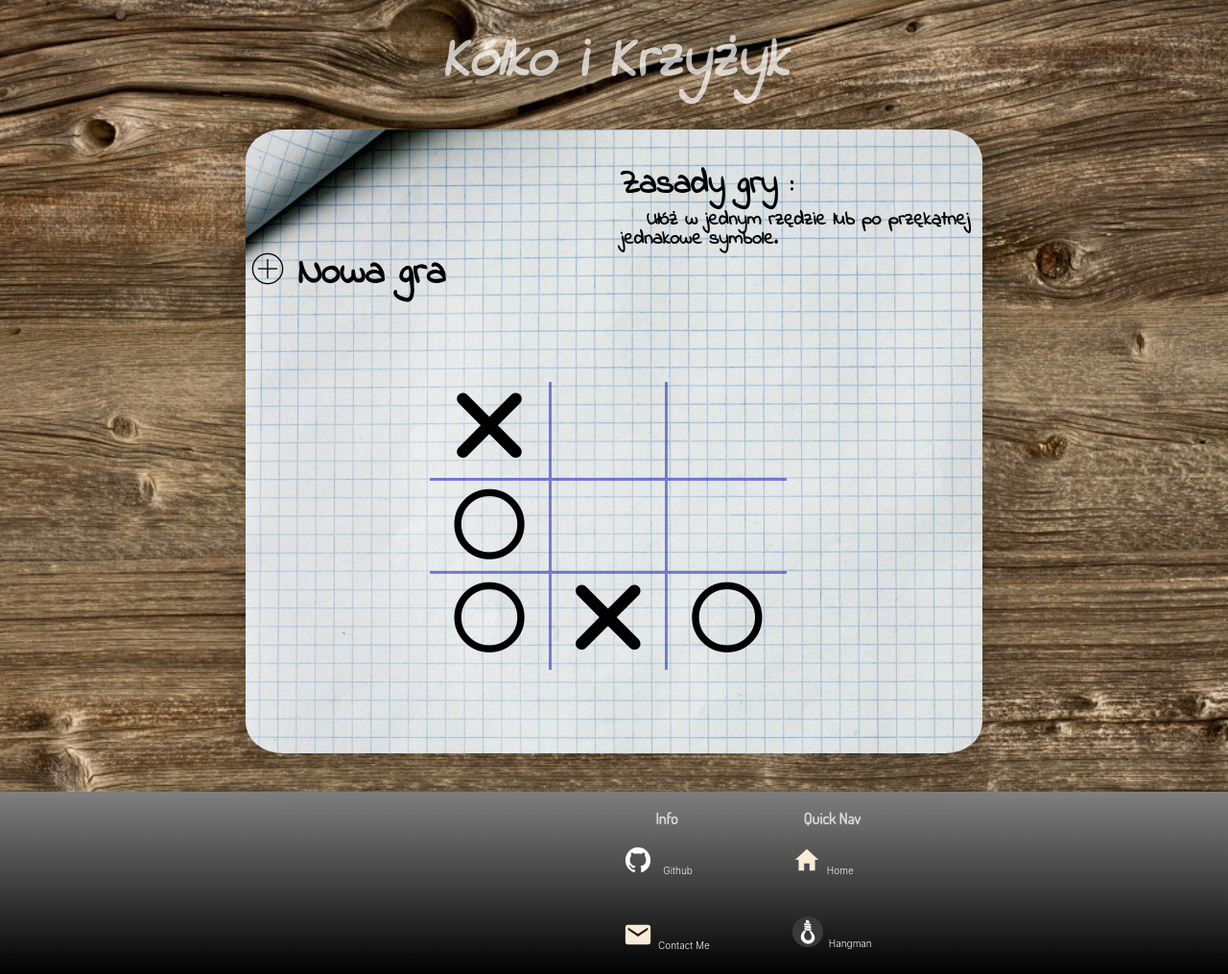
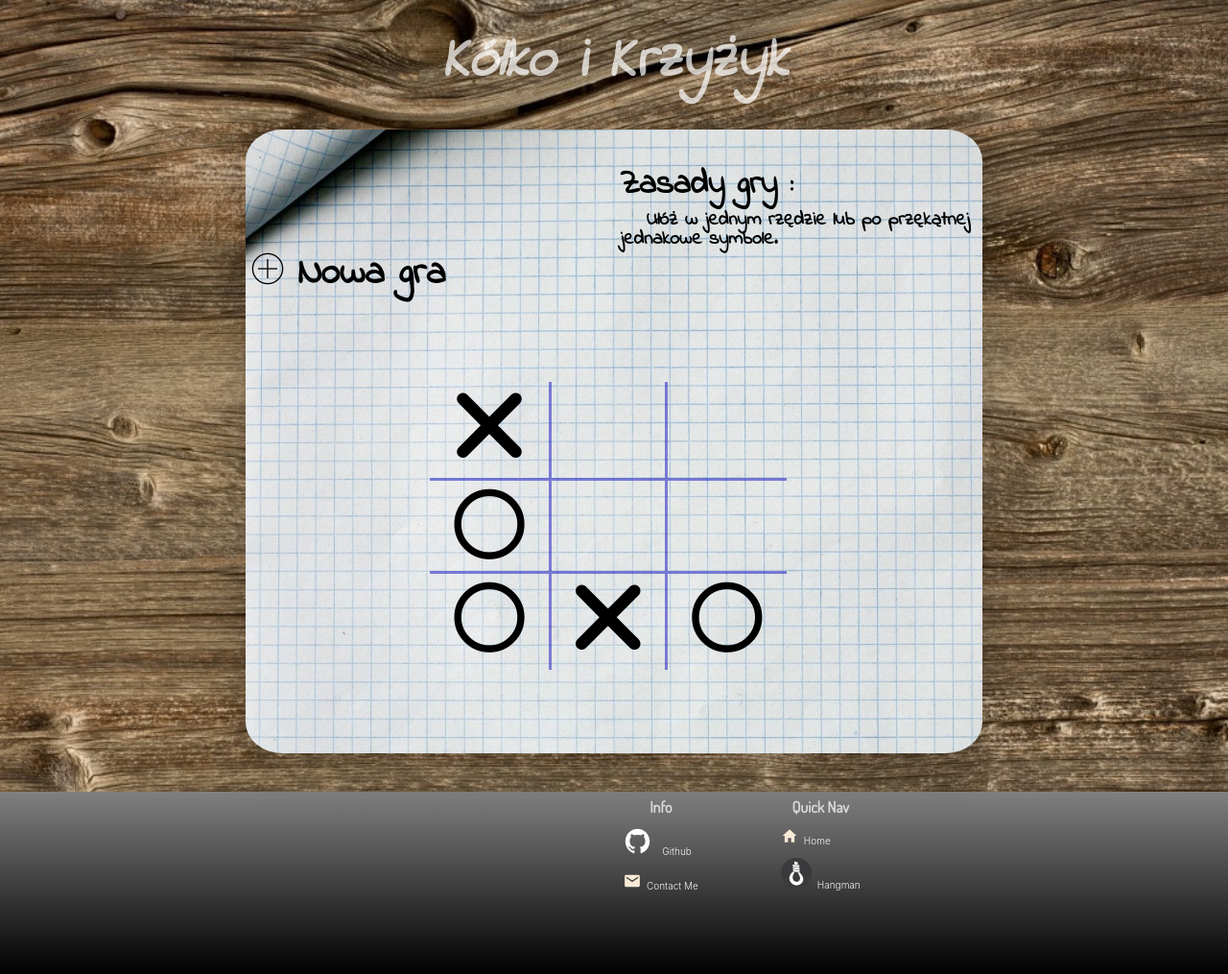
Before and after one commit to piwanicki/TicTacToeGame, a website: page index.html in a window 1280 px wide. Shown: the whole page at 96% size. Drawn offline with nearby package versions, Linux system fonts and the light colour scheme; some packages are replaced by stand-ins of ours; a script that the page names is missing.

Commit message:
fixes footer styling

```diff
--- a/index.html
+++ b/index.html
@@ -116,12 +116,12 @@
                 <ul>
                     <li class='GitIcon'>
                         <a href="https://github.com/piwanicki/" target="_blank" rel="noopener noreferrer">
-                            <ion-icon name="logo-github"></ion-icon>
+                            <ion-icon name="logo-github" style="font-size: 29px;"></ion-icon>
                             <p>Github</p>
                         </a>
                     </li>
                     <li class='ContactIcon'>
-                        <ion-icon name="mail"></ion-icon>
+                        <ion-icon name="mail" style="font-size: 18px;"></ion-icon>
                         <p>Contact Me</p>
                     </li>
                 </ul>
@@ -131,7 +131,7 @@
                 <ul>
                     <li>
                         <a href="http://paweliwanickiportfolio.dx.am/pl" target="_blank" rel="noopener noreferrer">
-                            <ion-icon name="home"></ion-icon>
+                            <ion-icon name="home" style='font-size: 18px;'></ion-icon>
                             <p>Home</p>
                         </a>
                     </li>
--- a/style.css
+++ b/style.css
@@ -237,20 +237,19 @@ header h1 {
 }
 
 .Footer li {
-  padding: 20px 0;
+  padding: 5px 0;
   white-space: nowrap;
   width: auto;
 }
 
 .InfoSection {
-  margin-top: 20px;
+  /* margin-top: 20px; */
   margin-left: 75%;
   height: 150px;
 }
 
 .QuickNav {
   margin-left: 60px;
-  margin-top: 20px;
   height: 150px;
 }
 
@@ -266,7 +265,7 @@ header h1 {
 }
 
 .ContactIcon {
-  transition: transform 0.5s;
+  transition: transform 0.5s
 }
 
 .ContactIcon:hover {
@@ -297,7 +296,7 @@ a:hover {
   color: inherit;
 }
 
-h4 {
+.Footer h4 {
   margin: 8px 10px;
   color: rgba(245, 245, 245, 0.795);
   font-family: "Dosis", sans-serif;
@@ -623,17 +622,6 @@ textarea {
 }
 
 
-
-
-
-
-
-
-
-
-
-
-
 /* Loading Spinner  */
 
 .Loader {
```
